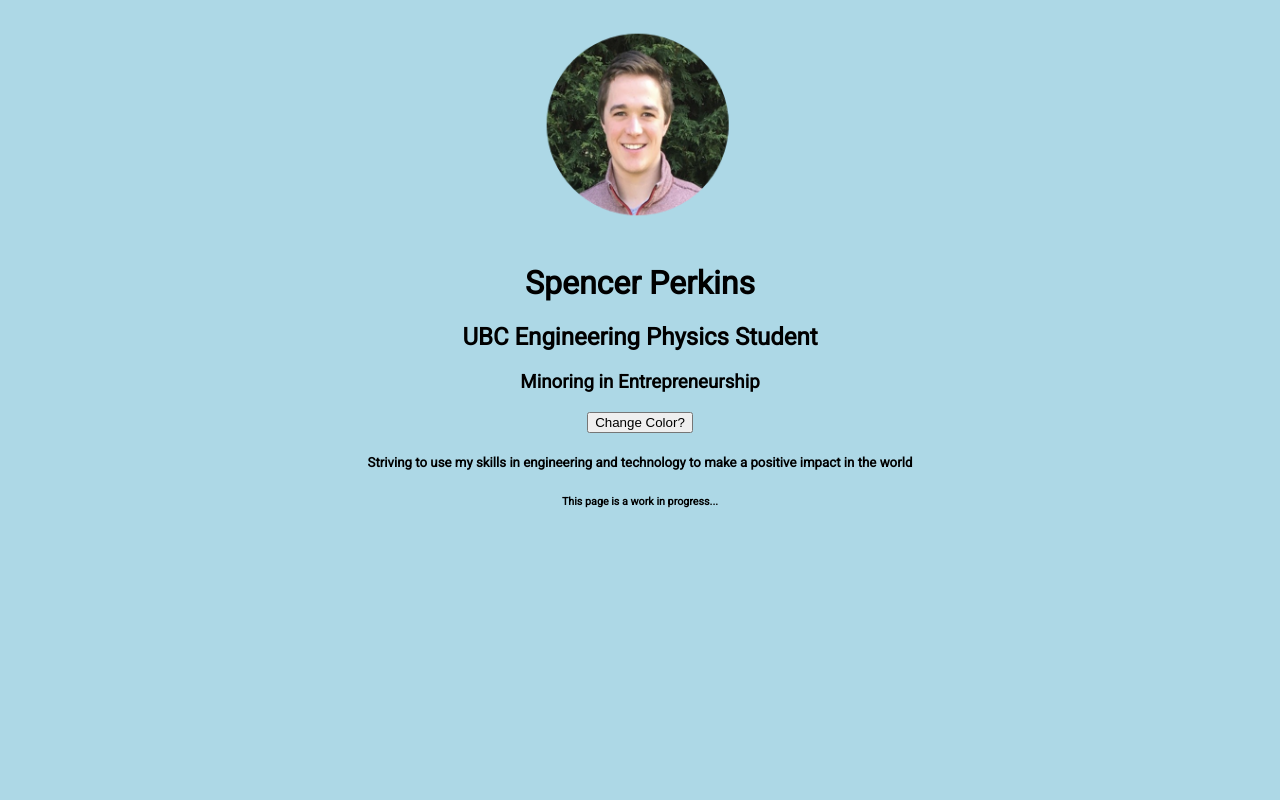
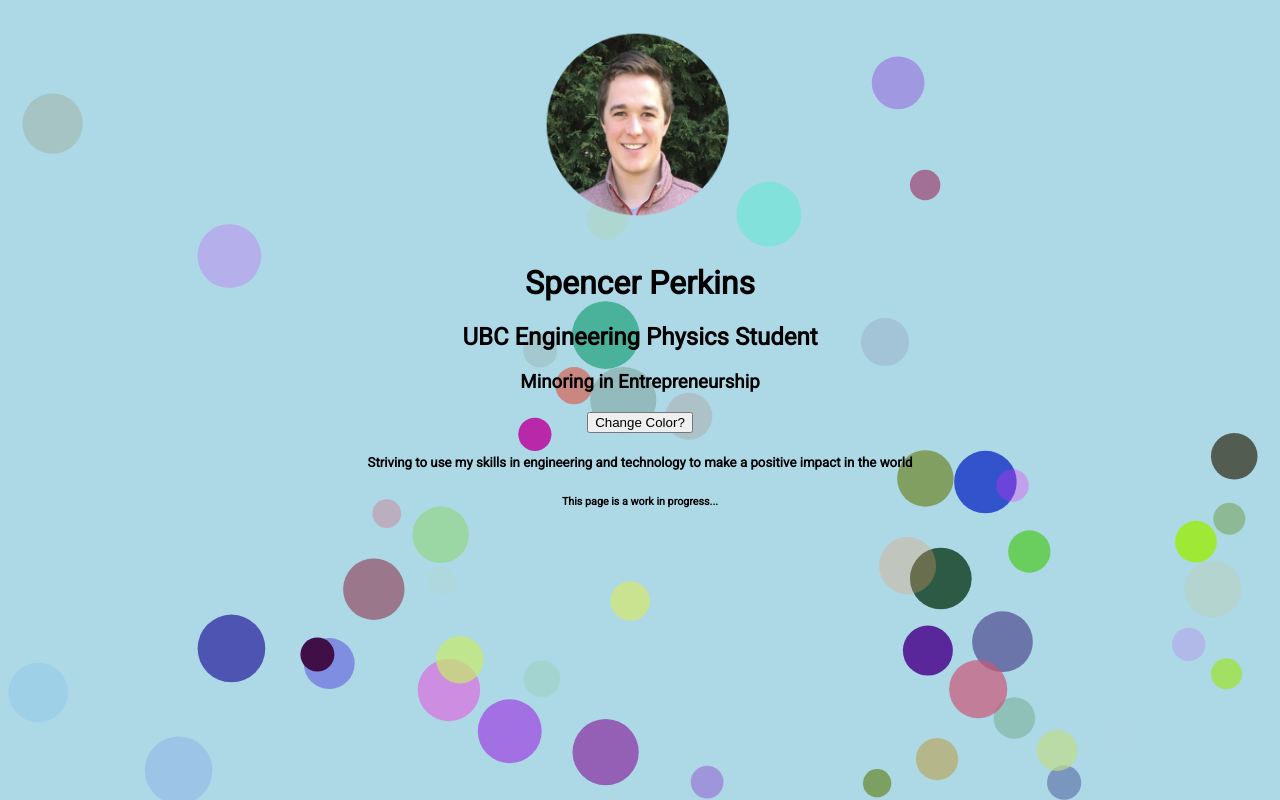
Before and after one commit to spennyp/spennyp.github.io, a plain HTML site: page index.html in a window 1280 px wide. Drawn offline with Linux system fonts and the light colour scheme.

Commit message:
Made bubbles fill space

```diff
--- a/index.html
+++ b/index.html
@@ -6,8 +6,8 @@
         <link href="https://fonts.googleapis.com/css?family=Open+Sans|Roboto" rel="stylesheet">
     </head>
     <body>
+        <canvas id="canvas"></canvas>
             <div class="wrapper">
-
                 <div id="intro">
                     <img class="profile-pic" src="img/profilePicture.png" width="200" />
                     <h1 class="name">Spencer Perkins</h1>
@@ -18,7 +18,7 @@
                    <h6>This page is a work in progress...</h6>
                </div>
             </div>
-        <canvas id="canvas"></canvas>
+
         <script src="scripts.js"></script>
    </body>
 </html>
--- a/style.css
+++ b/style.css
@@ -9,6 +9,7 @@ body {
     padding-top: 10px;
     text-align: center;
     display: inline-block;
+    position: absolute;
     width: 100%;
 }
 
@@ -17,5 +18,9 @@ body {
 }
 
 #canvas {
-    position: fixed;
+    position:absolute;
+    top:0;
+    left:0;
+    width:100%;
+    height:100%;
 }
```
Lines whose indentation alone changed are shown as unchanged.
